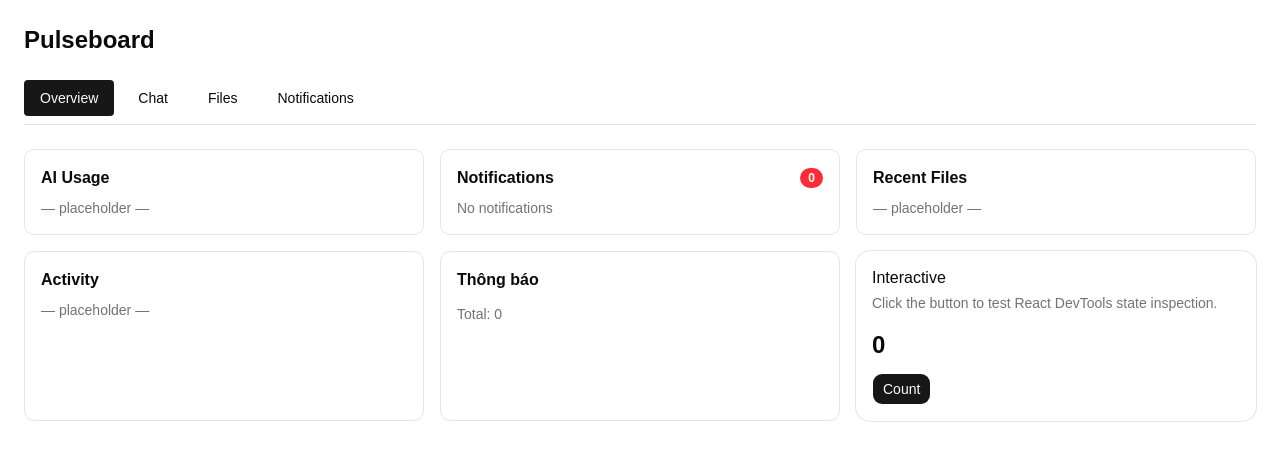
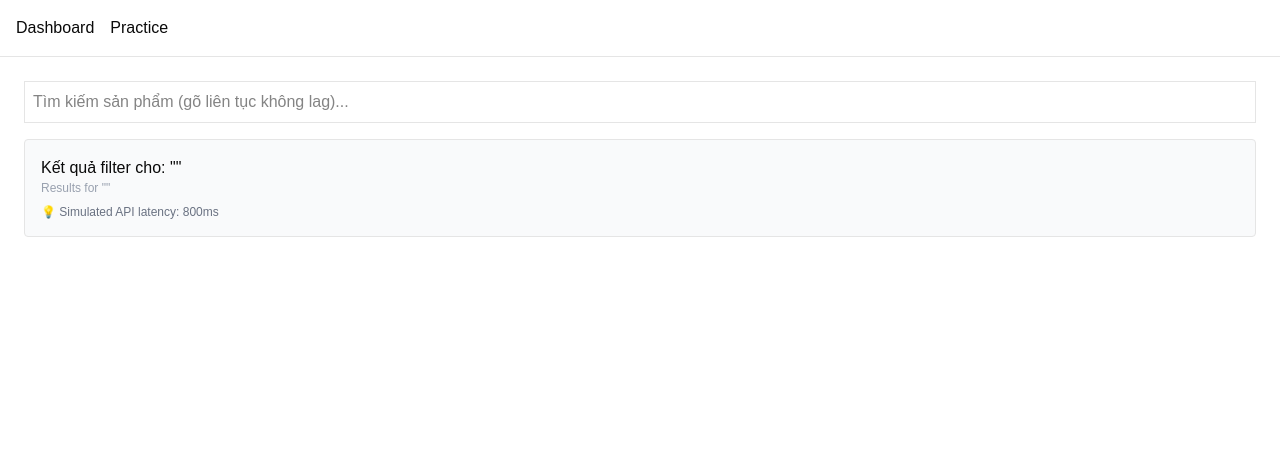
Before and after one commit to satoshiman/pulseboard, a React (Vite) app: page /practice in a window 1280 px wide. Shown: the top 460 px of the page. Built offline with nearby package versions, Linux system fonts and the light colour scheme.

Commit message:
docs: add practice to understand useDeferredValue and useTransition

```diff
--- a/package.json
+++ b/package.json
@@ -24,6 +24,7 @@
     "react": "^19.2.6",
     "react-dom": "^19.2.6",
     "react-markdown": "^10.1.0",
+    "react-router-dom": "^7.18.0",
     "react-scan": "^0.5.7",
     "recharts": "^3.8.1",
     "shadcn": "^4.11.0",
--- a/src/App.tsx
+++ b/src/App.tsx
@@ -1,122 +1,26 @@
-import { useState } from 'react'
-import reactLogo from './assets/react.svg'
-import viteLogo from './assets/vite.svg'
-import heroImg from './assets/hero.png'
-import './App.css'
+import { BrowserRouter, Routes, Route, Link } from "react-router-dom";
+import { Dashboard } from "@/features/dashboard/ui/Dashboard";
+import ProductDashboard from "@/features/practice/ui/Practice";
 
 function App() {
-  const [count, setCount] = useState(0)
-
   return (
-    <>
-      <section id="center">
-        <div className="hero">
-          <img src={heroImg} className="base" width="170" height="179" alt="" />
-          <img src={reactLogo} className="framework" alt="React logo" />
-          <img src={viteLogo} className="vite" alt="Vite logo" />
-        </div>
-        <div>
-          <h1>Get started</h1>
-          <p>
-            Edit <code>src/App.tsx</code> and save to test <code>HMR</code>
-          </p>
-        </div>
-        <button
-          type="button"
-          className="counter"
-          onClick={() => setCount((count) => count + 1)}
-        >
-          Count is {count}
-        </button>
-      </section>
-
-      <div className="ticks"></div>
-
-      <section id="next-steps">
-        <div id="docs">
-          <svg className="icon" role="presentation" aria-hidden="true">
-            <use href="/icons.svg#documentation-icon"></use>
-          </svg>
-          <h2>Documentation</h2>
-          <p>Your questions, answered</p>
-          <ul>
-            <li>
-              <a href="https://vite.dev/" target="_blank">
-                <img className="logo" src={viteLogo} alt="" />
-                Explore Vite
-              </a>
-            </li>
-            <li>
-              <a href="https://react.dev/" target="_blank">
-                <img className="button-icon" src={reactLogo} alt="" />
-                Learn more
-              </a>
-            </li>
-          </ul>
-        </div>
-        <div id="social">
-          <svg className="icon" role="presentation" aria-hidden="true">
-            <use href="/icons.svg#social-icon"></use>
-          </svg>
-          <h2>Connect with us</h2>
-          <p>Join the Vite community</p>
-          <ul>
-            <li>
-              <a href="https://github.com/vitejs/vite" target="_blank">
-                <svg
-                  className="button-icon"
-                  role="presentation"
-                  aria-hidden="true"
-                >
-                  <use href="/icons.svg#github-icon"></use>
-                </svg>
-                GitHub
-              </a>
-            </li>
-            <li>
-              <a href="https://chat.vite.dev/" target="_blank">
-                <svg
-                  className="button-icon"
-                  role="presentation"
-                  aria-hidden="true"
-                >
-                  <use href="/icons.svg#discord-icon"></use>
-                </svg>
-                Discord
-              </a>
-            </li>
-            <li>
-              <a href="https://x.com/vite_js" target="_blank">
-                <svg
-                  className="button-icon"
-                  role="presentation"
-                  aria-hidden="true"
-                >
-                  <use href="/icons.svg#x-icon"></use>
-                </svg>
-                X.com
-              </a>
-            </li>
-            <li>
-              <a href="https://bsky.app/profile/vite.dev" target="_blank">
-                <svg
-                  className="button-icon"
-                  role="presentation"
-                  aria-hidden="true"
-                >
-                  <use href="/icons.svg#bluesky-icon"></use>
-                </svg>
-                Bluesky
-              </a>
-            </li>
-          </ul>
-        </div>
-      </section>
-
-      <div className="ticks"></div>
-      <section id="spacer"></section>
-    </>
-  )
+    <BrowserRouter>
+      <div className="min-h-screen bg-background">
+        <nav className="border-b p-4 flex gap-4">
+          <Link to="/" className="hover:underline">
+            Dashboard
+          </Link>
+          <Link to="/practice" className="hover:underline">
+            Practice
+          </Link>
+        </nav>
+        <Routes>
+          <Route path="/" element={<Dashboard />} />
+          <Route path="/practice" element={<ProductDashboard />} />
+        </Routes>
+      </div>
+    </BrowserRouter>
+  );
 }
 
-export default App
+export default App;
--- /dev/null
+++ b/src/features/practice/ui/Practice.tsx
@@ -0,0 +1,107 @@
+import {
+  useState,
+  useDeferredValue,
+  useTransition,
+  memo,
+  useEffect,
+} from "react";
+
+export default function ProductDashboard() {
+  const [searchQuery, setSearchQuery] = useState("");
+  const [debouncedQuery, setDebouncedQuery] = useState("");
+
+  // 1. Dùng useTransition cho search query
+  const [isPending, startTransition] = useTransition();
+
+  // 2. Dùng useDeferredValue cho giá trị debounced
+  const deferredSearchQuery = useDeferredValue(debouncedQuery);
+
+  const handleSearchChange = (e: React.ChangeEvent<HTMLInputElement>) => {
+    const value = e.target.value;
+    setSearchQuery(value); // Update input ngay (urgent)
+  };
+
+  // 3. Debounce searchQuery (truyền thống)
+  useEffect(() => {
+    const timer = setTimeout(() => {
+      startTransition(() => {
+        setDebouncedQuery(searchQuery); // Heavy computation sau debounce + transition
+      });
+    }, 300);
+    return () => clearTimeout(timer);
+  }, [searchQuery, startTransition]);
+
+  // Trạng thái delay
+  const isUpdating = isPending || searchQuery !== debouncedQuery;
+
+  return (
+    <div className="p-6">
+      {/* INPUT: Update ngay, heavy computation defer bằng useTransition */}
+      <input
+        type="text"
+        value={searchQuery}
+        onChange={handleSearchChange}
+        placeholder="Tìm kiếm sản phẩm (gõ liên tục không lag)..."
+        className="border p-2 w-full mb-4"
+      />
+
+      {/* Hiển thị hiệu ứng loading mờ nhẹ khi React đang xử lý ngầm */}
+      {isUpdating && (
+        <p className="text-sm text-gray-500 animate-pulse mb-4">
+          Đang tính toán kết quả mới...
+        </p>
+      )}
+
+      {/* DANH SÁCH NẶNG: Nhận vào các giá trị "hoãn" (deferred/transitioned) */}
+      <div
+        style={{ opacity: isUpdating ? 0.6 : 1, transition: "opacity 0.2s" }}
+      >
+        <HeavyProductList
+          query={deferredSearchQuery} // Dùng bản deferred để tránh block input
+        />
+      </div>
+    </div>
+  );
+}
+
+// Component xử lý render nặng (Ví dụ: 5000 items kèm chart)
+const HeavyProductList = memo(function HeavyProductList({
+  query,
+}: {
+  query: string;
+}) {
+  const [data, setData] = useState<string | null>(null);
+
+  // Giả lập API call với network latency
+  useEffect(() => {
+    // Giả lập API delay 3s
+    const timer = setTimeout(() => {
+      const filteredData = `Results for "${query}"`;
+      setData(filteredData);
+    }, 3000);
+
+    return () => {
+      clearTimeout(timer);
+      setData(null); // Reset khi component unmount hoặc deps thay đổi
+    };
+  }, [query]);
+
+  return (
+    <div className="border p-4 rounded bg-gray-50">
+      {!data ? (
+        <div className="flex items-center gap-2">
+          <div className="animate-spin rounded-full h-4 w-4 border-b-2 border-gray-500"></div>
+          <p className="text-xs text-gray-500">Loading API data...</p>
+        </div>
+      ) : (
+        <>
+          <h3>Kết quả filter cho: "{query}"</h3>
+          <p className="text-xs text-gray-400">{data}</p>
+          <p className="text-xs text-gray-500 mt-2">
+            💡 Simulated API latency: 800ms
+          </p>
+        </>
+      )}
+    </div>
+  );
+});
--- a/src/main.tsx
+++ b/src/main.tsx
@@ -2,7 +2,7 @@ import { StrictMode } from "react";
 import { createRoot } from "react-dom/client";
 import { Profiler } from "react";
 import { scan } from "react-scan";
-import { Dashboard } from "@/features/dashboard/ui/Dashboard";
+import App from "./App";
 import "./index.css";
 import "@/mocks/simulateFlood";
 
@@ -22,7 +22,7 @@ function onRender(id: string, phase: string, actualDuration: number) {
 createRoot(document.getElementById("root")!).render(
   <StrictMode>
     <Profiler id="App" onRender={onRender}>
-      <Dashboard />
+      <App />
     </Profiler>
   </StrictMode>,
 );
```
Also changed, not shown: 1 other file (tests, documents, lock files or other folders).
